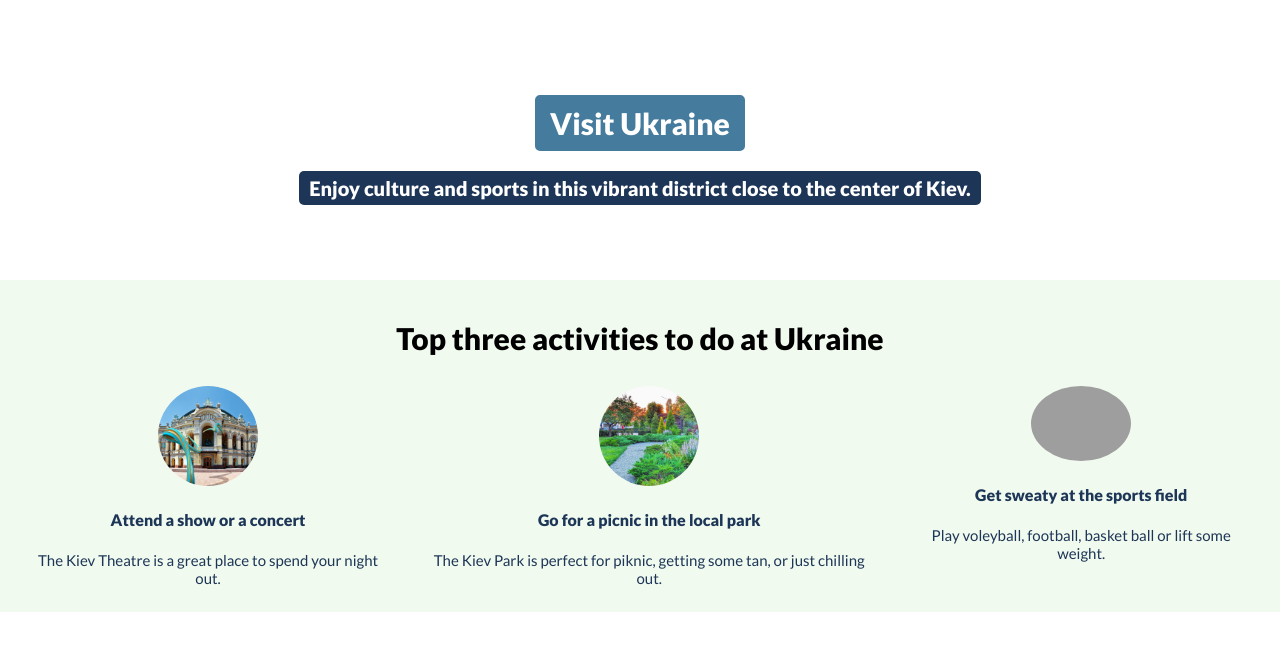
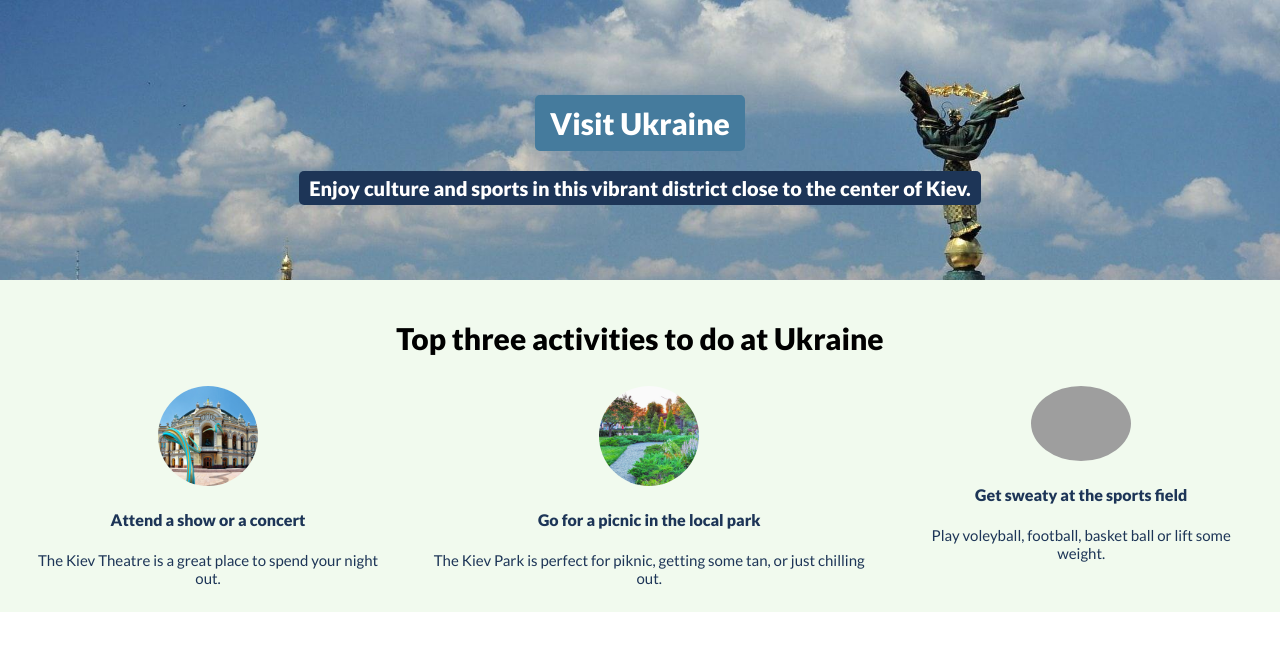
Before and after one commit to Tetrizz/solo-project, a plain HTML site: page index.html in a window 1280 px wide. Drawn offline with Linux system fonts and the light colour scheme; grey boxes are pictures that could not be loaded.

Commit message:
background hero

```diff
--- a/styles.css
+++ b/styles.css
@@ -28,7 +28,7 @@ body {
 
 
 #hero {
-    background-image: url(images/wallpaperflare.com_wallpaper.jpg);
+    background-image: url(images/background.jpeg);
     background-size: cover;
     margin: 0;
     padding: 75px;
```
